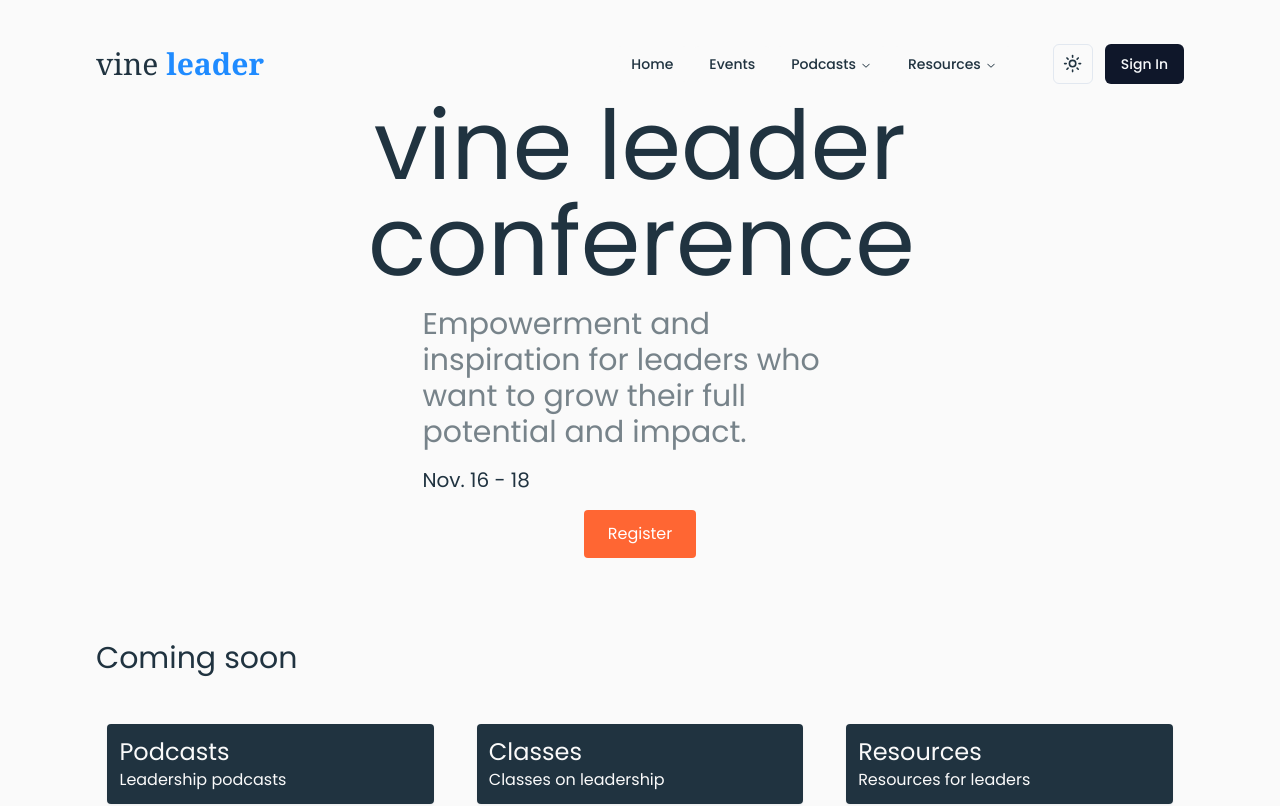
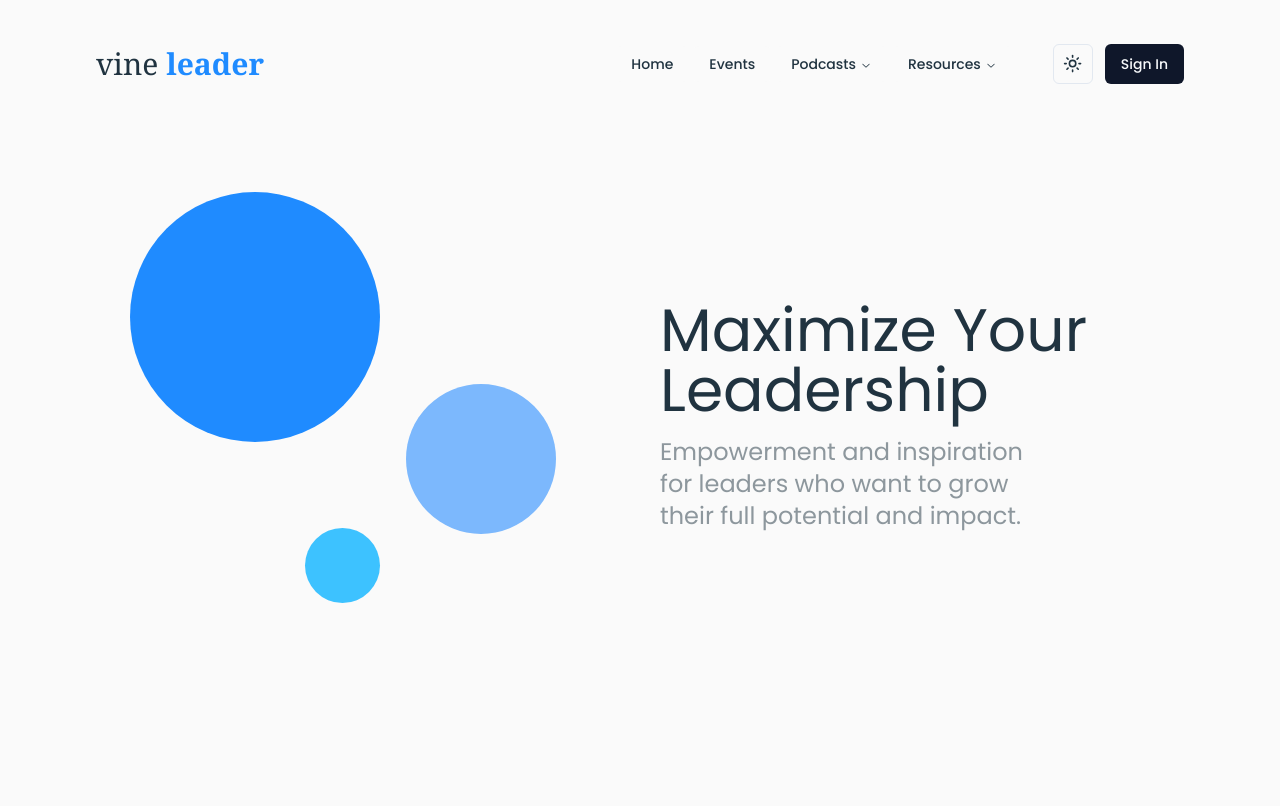
Before and after one commit to rmscrlos/vineleader, a Next.js app: page / in a window 1280 px wide. Shown: the top 806 px of the page. Built offline with nearby package versions, Linux system fonts and the light colour scheme; no server answers.

Commit message:
changed the main banner on landing page

```diff
--- a/src/app/globals.css
+++ b/src/app/globals.css
@@ -8,6 +8,7 @@
 		--color-foreground: 205deg 33% 19%;
 		--color-accent-1: 211deg 100% 56%;
 		--color-accent-2: 212deg 97% 74%;
+		--color-accent-3: 199deg 100% 62%;
 
 		--card: 0 0% 100%;
 		--card-foreground: 222.2 84% 4.9%;
--- a/src/app/layout.tsx
+++ b/src/app/layout.tsx
@@ -7,7 +7,7 @@ import Footer from "@/components/footer/Footer";
 import Providers from "@/app/Providers";
 
 export const metadata: Metadata = {
-	title: "HOME | Vineleader",
+	title: "HOME | Vine Leader",
 	description: "Maximize Your Leadership",
 	robots: {
 		index: true,
--- a/src/app/page.tsx
+++ b/src/app/page.tsx
@@ -2,7 +2,7 @@ import Banner from "@/components/Banner";
 
 export default function Home() {
 	return (
-		<main className="flex h-auto flex-col px-24 sm:px-6">
+		<main className="flex flex-col px-24 sm:px-6">
 			<Banner />
 
 			<div className="h-[20rem] md:h-auto">
--- a/src/components/Banner.tsx
+++ b/src/components/Banner.tsx
@@ -1,22 +1,23 @@
+import Image from "next/image";
 import React from "react";
 
 const Banner = () => {
 	return (
-		<div className="flex flex-col justify-center items-center h-96 rounded mb-32 md:mt-8 sm:mt-24">
-			<h1 className="lg:text-6xl text-8xl m-4 w-[50%] text-center md:w-full sm:text-left sm:text-6xl">
-				vine leader conference
-			</h1>
-			<p className="lg:w-[80%] text-3xl w-2/5 text-foreground/[0.6] md:w-full sm:text-xl">
-				Empowerment and inspiration for leaders who want to grow their full
-				potential and impact.
-			</p>
-			<p className="lg:w-[80%] w-2/5 m-4 text-xl md:w-full">Nov. 16 - 18</p>
-			<a
-				href="https://guestli.st/754095"
-				className="bg-vividOrange py-3 px-6 text-white rounded"
-			>
-				Register
-			</a>
+		<div className="h-[36rem] flex justify-center items-center gap-10 mb-32 lg:h-[30rem] sm:flex-col sm:h-[20rem]">
+			<div className="relative w-[50%] h-full sm:w-[100%] sm:h-0">
+				<div className="w-[250px] h-[250px] bg-blueaccent-1 rounded-full absolute right-[15rem] top-[4rem] lg:w-[200px] lg:h-[200px] lg:right-[8rem] md:right-[5rem] sm:top-[2rem] sm:w-[150px] sm:h-[150px] sm:left-[3rem] sm:bg-blueaccent-1/[.3]" />
+				<div className="w-[150px] h-[150px] bg-blueaccent-2 rounded-full absolute right-16 top-64 lg:w-[100px] lg:h-[100px] md:right-[2rem] sm:right-[3rem] sm:top-[9rem] sm:bg-blueaccent-2/[.2]" />
+				<div className="w-[75px] h-[75px] bg-blueaccent-3 rounded-full absolute right-[15rem] top-[25rem] lg:w-[50px] lg:h-[50px] lg:top-[23rem] lg:right-[12rem] md:right-[10rem] sm:top-[15rem] sm:right-[14rem] sm:bg-blueaccent-3/[.3]" />
+			</div>
+			<div className="flex flex-col w-[50%] gap-4 sm:w-[100%] z-[1]">
+				<h1 className="text-6xl lg:text-5xl md:text-4xl">
+					Maximize Your Leadership
+				</h1>
+				<p className="text-2xl w-[75%] text-foreground/[.5] lg:w-[100%] md:text-xl">
+					Empowerment and inspiration for leaders who want to grow their full
+					potential and impact.
+				</p>
+			</div>
 		</div>
 	);
 };
--- a/src/components/Navbar.tsx
+++ b/src/components/Navbar.tsx
@@ -58,10 +58,10 @@ const Navbar = (props: Props) => {
 								Lorem ipsum, dolor sit amet consectetur adipisicing elit.
 							</ListItem>
 							<Link
-								className="bg-blueaccent-1 text-white self-baseline px-2 py-3 rounded w-fit dark:bg-white dark:text-background"
+								className="bg-blueaccent-1 text-white self-baseline px-5 py-3 rounded w-fit dark:bg-white dark:text-background"
 								href="/"
 							>
-								more podcasts
+								MORE
 							</Link>
 						</ul>
 					</NavigationMenuContent>
@@ -93,10 +93,10 @@ const Navbar = (props: Props) => {
 								Voluptates, harum!.
 							</ListItem>
 							<Link
-								className="bg-blueaccent-1 text-white self-baseline px-2 py-3 rounded w-fit dark:bg-white dark:text-background"
+								className="bg-blueaccent-1 text-white self-baseline px-5 py-3 rounded w-fit dark:bg-white dark:text-background"
 								href="/"
 							>
-								more resources
+								MORE
 							</Link>
 						</ul>
 					</NavigationMenuContent>
--- a/tailwind.config.js
+++ b/tailwind.config.js
@@ -22,6 +22,7 @@ module.exports = {
 				blueaccent: {
 					1: "hsl(var(--color-accent-1) / <alpha-value>)",
 					2: "hsl(var(--color-accent-2) / <alpha-value>)",
+					3: "hsl(var(--color-accent-3) / <alpha-value>)",
 				},
 				vividOrange: "#FF6633",
 				border: "hsl(var(--border))",
```
